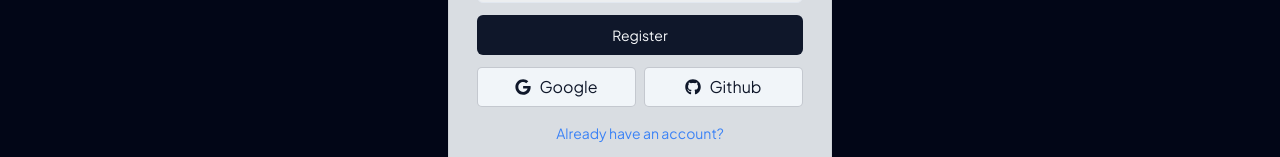
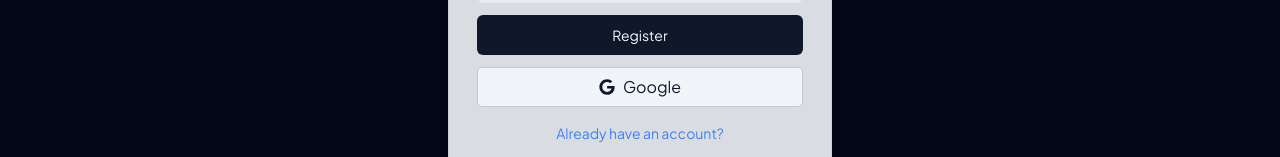
Before and after one commit to jitanshuraut/Learn-AI-Studio, a Next.js app: page /register in a window 1280 px wide. Shown: the part 469-626 px from the top of the page. Built offline with nearby package versions, Linux system fonts and the light colour scheme; no server answers.

Commit message:
social updated

```diff
--- a/src/components/auth/social.tsx
+++ b/src/components/auth/social.tsx
@@ -18,12 +18,7 @@ export const Social = () => {
       >
         <FaGoogle className="mr-2" /> Google
       </Button>
-      <Button
-        className="rounded-[5px] w-full border border-primary/20 bg-secondary text-primary hover:bg-primary/10 text-md"
-        onClick={() => onClick('github')}
-      >
-        <FaGithub className="mr-2" /> Github
-      </Button>
+
     </div>
   )
 }
```
